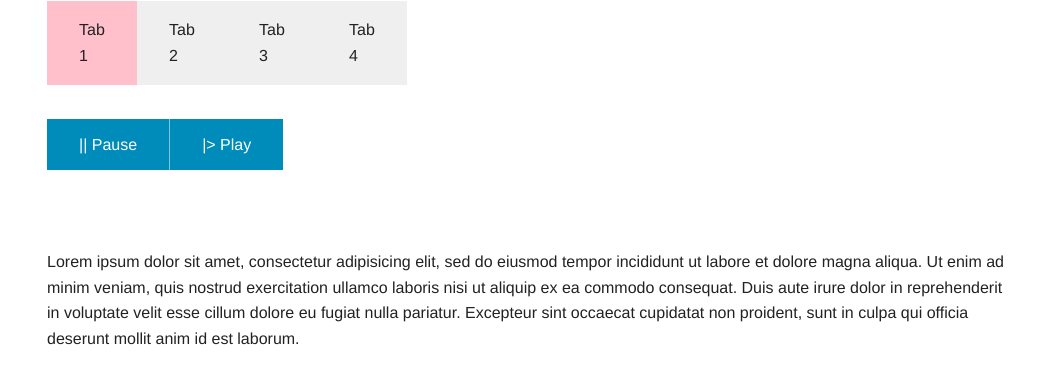
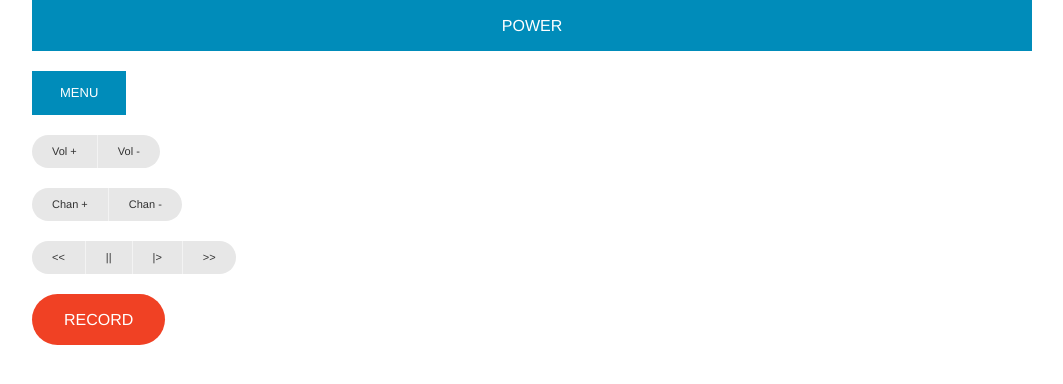
Before and after one commit to lsilva05/p2-dvr-app, a plain HTML site: page index.html in a window 1280 px wide. Shown: the whole page, without its empty margins (108-1171 px from the left). Drawn offline with Linux system fonts and the light colour scheme.

Commit message:
Gh-pages index

```diff
--- a/index.html
+++ b/index.html
@@ -3,51 +3,92 @@
   <head>
     <meta charset="utf-8" />
     <meta name="viewport" content="width=device-width, initial-scale=1.0" />
-    <title>P2: DVR App</title>
-
+    <title>Foundation | Welcome</title>
     <link rel="stylesheet" href="css/foundation.css" />
-    <link rel="stylesheet" href="css/styles.css" />
-
     <script src="js/vendor/modernizr.js"></script>
   </head>
   <body>
+<!--**********POWER-->
+    <div class="row">
+      <div class="small 8-columns">
+        <a href="#" class="button expand">POWER</a>
+        <a href="#" class="small button">MENU</a>
+      </div>
+    </div>
 
-   <div class="row"><!-- 1st Row -->
-    <div class="small-12 columns">
+    <!-- ***********VOLUME -->
 
-      <!-- Tab Labels -->
-        <dl class="tabs" data-tab>
-  <dd class="active"><a href="#panel2-1">Tab 1</a></dd>
-  <dd><a href="#panel2-2">Tab 2</a></dd>
-  <dd><a href="#panel2-3">Tab 3</a></dd>
-  <dd><a href="#panel2-4">Tab 4</a></dd>
-</dl>
+    <div class="row">
+      <div class="tiny 6-columns">
+        <div class="button-bar">
+          <ul class="button-group round">
+            <li>
+              <a href="#" class="tiny button secondary">Vol +</a>
+            </li>
+            <li>
+              <a href="#" class="tiny button secondary">Vol -</a>
+            </li>
+          </ul>
+
+        </div>
+      </div>
+    </div>
 
 
-<div class="tabs-content">
-  <div class="content active" id="panel2-1">
-    <p><ul class="button-group [radius round]">
-  <li><a href="#" class="button">|| Pause</a></li>
-  <li><a href="#" class="button">|> Play</a></li>
-</ul></p>
-  </div>
-  <div class="content" id="panel2-2">
-    <p>Second panel content goes here...</p>
-  </div>
-  <div class="content" id="panel2-3">
-    <p>Third panel content goes here...</p>
-  </div>
-</div>
-        <p>Lorem ipsum dolor sit amet, consectetur adipisicing elit, sed do eiusmod
-        tempor incididunt ut labore et dolore magna aliqua. Ut enim ad minim veniam,
-        quis nostrud exercitation ullamco laboris nisi ut aliquip ex ea commodo
-        consequat. Duis aute irure dolor in reprehenderit in voluptate velit esse
-        cillum dolore eu fugiat nulla pariatur. Excepteur sint occaecat cupidatat non
-        proident, sunt in culpa qui officia deserunt mollit anim id est laborum.
-        </p>
+<!-- ***********CHANNEL -->
 
+    <div class="row">
+      <div class="tiny 6-columns">
+        <div class="button-bar">
+          <ul class="button-group round">
+            <li>
+              <a href="#" class="tiny button secondary">Chan +</a>
+            </li>
+            <li>
+              <a href="#" class="tiny button secondary">Chan -</a>
+            </li>
+          </ul>
+        </div>
       </div>
-    </div> <!--end 1st row -->
+    </div>
+
+    <!--*******************PLAYBACK-->
+ <div class="row">
+      <div class="tiny 6-columns">
+        <div class="button-bar">
+          <ul class="button-group round">
+            <li>
+              <a href="#" class="tiny button secondary"> << </a>
+            </li>
+            <li>
+              <a href="#" class="tiny button secondary"> || </a>
+            </li>
+            <li>
+              <a href="#" class="tiny button secondary"> |> </a>
+            </li>
+            <li>
+              <a href="#" class="tiny button secondary"> >> </a>
+            </li>
+          </ul>
+
+        </div>
+      </div>
+    </div>
+
+<!--*******************RECORD-->
+ <div class="row">
+      <div class="tiny 6-columns">
+        <div class="button-bar">
+          <ul class="button-group round">
+            <li>
+              <a href="#" class="button medium secondary alert success">RECORD</a>
+  </li>
+
+</ul>
+
+        </div>
+      </div>
+    </div>
 
     <script src="js/vendor/jquery.js"></script>
     <script src="js/foundation.min.js"></script>
```
